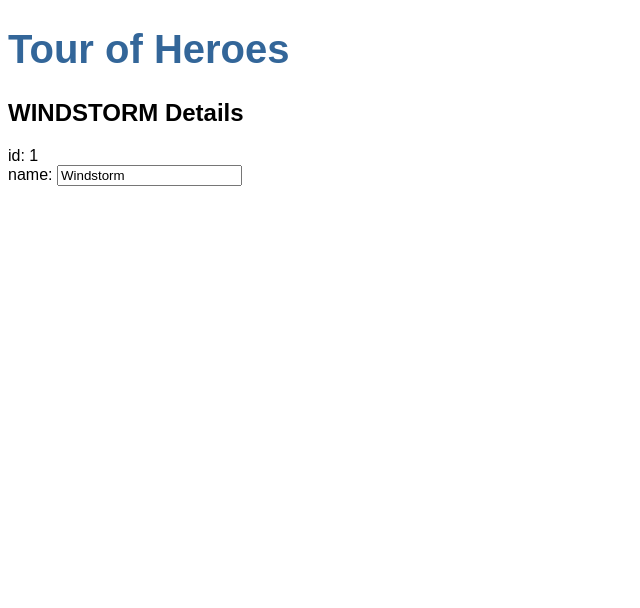
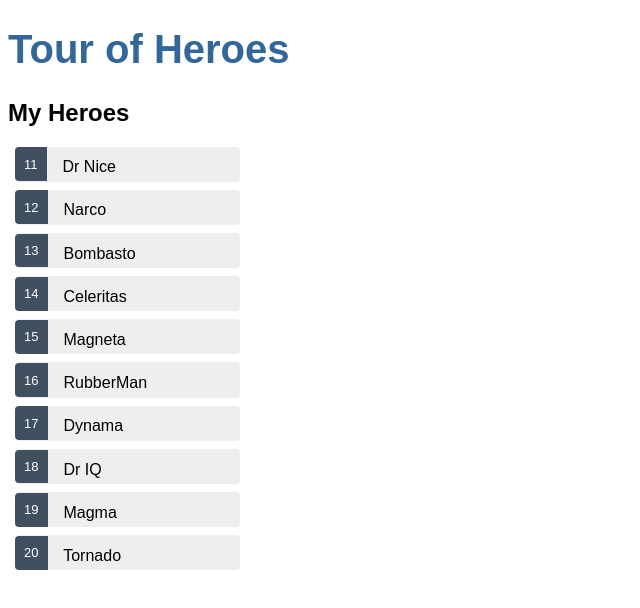
Before and after one commit to earvinLi/tour-of-heroes, an Angular app: page / in a window 1280 px wide. Shown: the top 608 px of the page, without its empty margins (0-640 px from the left). Built offline with nearby package versions, Linux system fonts and the light colour scheme.

Commit message:
[Heroes] feat: change to display a hero list

```diff
--- a/src/app/heroes/heroes.component.css
+++ b/src/app/heroes/heroes.component.css
@@ -0,0 +1,49 @@
+/* HeroesComponent's private CSS styles */
+.heroes {
+  margin: 0 0 2em 0;
+  list-style: none;
+  padding: 0;
+  width: 15em;
+}
+
+.heroes li {
+  cursor: pointer;
+  position: relative;
+  left: 0;
+  background-color: #EEE;
+  margin: .5em;
+  padding: .3em 0;
+  height: 1.6em;
+  border-radius: 4px;
+}
+
+.heroes li:hover {
+  color: #607D8B;
+  background-color: #DDD;
+  left: .1em;
+}
+
+.heroes li.selected {
+  background-color: #CFD8DC;
+  color: white;
+}
+
+.heroes li.selected:hover {
+  background-color: #BBD8DC;
+  color: white;
+}
+
+.heroes .badge {
+  display: inline-block;
+  font-size: small;
+  color: white;
+  padding: .8em .7em 0 .7em;
+  background-color: #405061;
+  line-height: 1em;
+  position: relative;
+  left: -1px;
+  top: -4px;
+  height: 1.8em;
+  margin-right: .8em;
+  border-radius: 4px 0 0 4px;
+}
--- a/src/app/heroes/heroes.component.html
+++ b/src/app/heroes/heroes.component.html
@@ -1,7 +1,6 @@
-<h2>{{hero.name | uppercase}} Details</h2>
-<div><span>id: </span>{{hero.id}}</div>
-<div>
-  <label>name:
-    <input [(ngModel)]="hero.name" placeholder="name"/>
-  </label>
-</div>
+<h2>My Heroes</h2>
+<ul class="heroes">
+  <li *ngFor="let hero of heroes">
+    <span class="badge">{{hero.id}}</span> {{hero.name}}
+  </li>
+</ul>
--- a/src/app/heroes/heroes.component.ts
+++ b/src/app/heroes/heroes.component.ts
@@ -1,5 +1,6 @@
 import { Component, OnInit } from '@angular/core';
-import { Hero } from '../hero';
+
+import { HEROES } from '../mock-heroes';
 
 @Component({
   selector: 'app-heroes',
@@ -7,12 +8,8 @@
   styleUrls: ['./heroes.component.css']
 })
 export class HeroesComponent implements OnInit {
-  hero: Hero = {
-    id: 1,
-    name: 'Windstorm',
-  };
+  heroes = HEROES;
 
   constructor() {}
-
   ngOnInit(): void {}
 }
--- /dev/null
+++ b/src/app/mock-heroes.ts
@@ -0,0 +1,14 @@
+import { Hero } from './hero';
+
+export const HEROES: Hero[] = [
+  { id: 11, name: 'Dr Nice' },
+  { id: 12, name: 'Narco' },
+  { id: 13, name: 'Bombasto' },
+  { id: 14, name: 'Celeritas' },
+  { id: 15, name: 'Magneta' },
+  { id: 16, name: 'RubberMan' },
+  { id: 17, name: 'Dynama' },
+  { id: 18, name: 'Dr IQ' },
+  { id: 19, name: 'Magma' },
+  { id: 20, name: 'Tornado' },
+];
```
